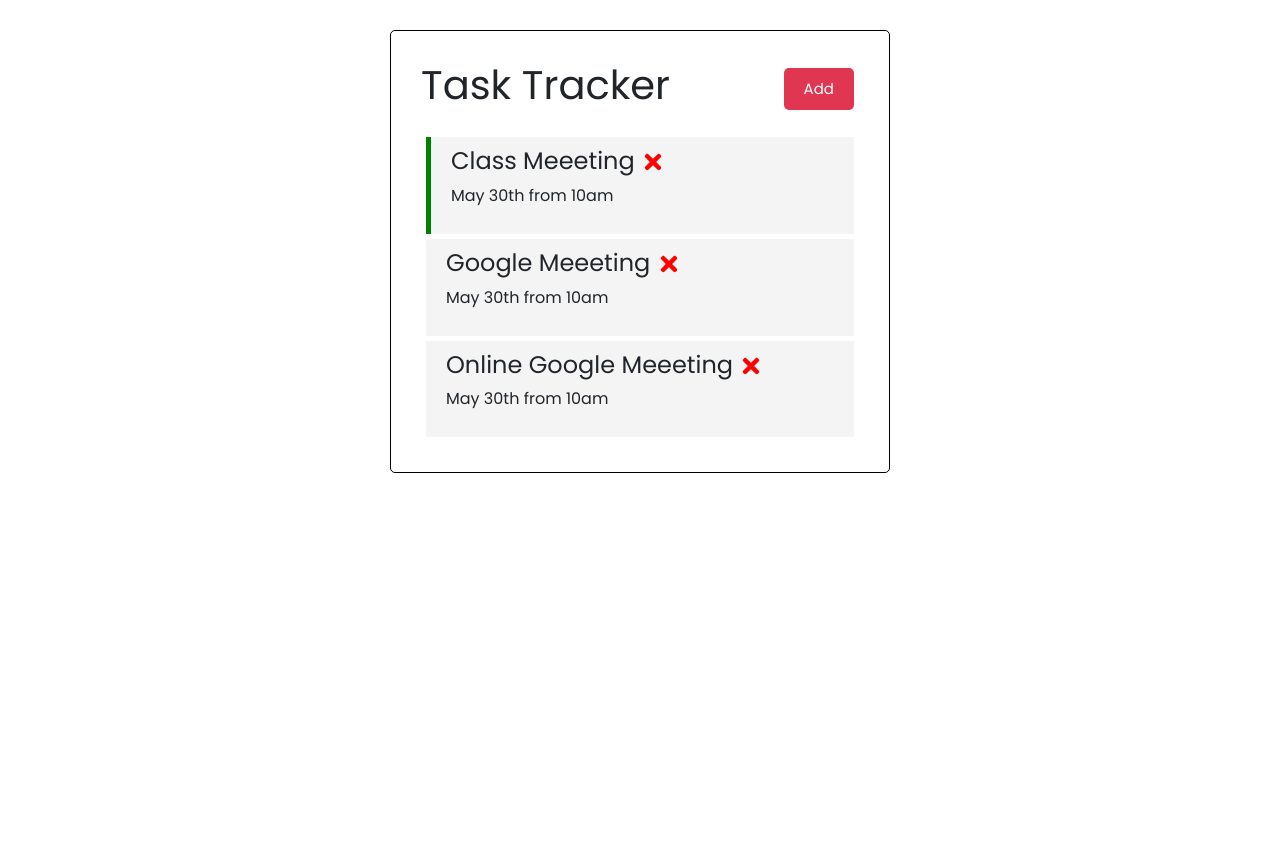
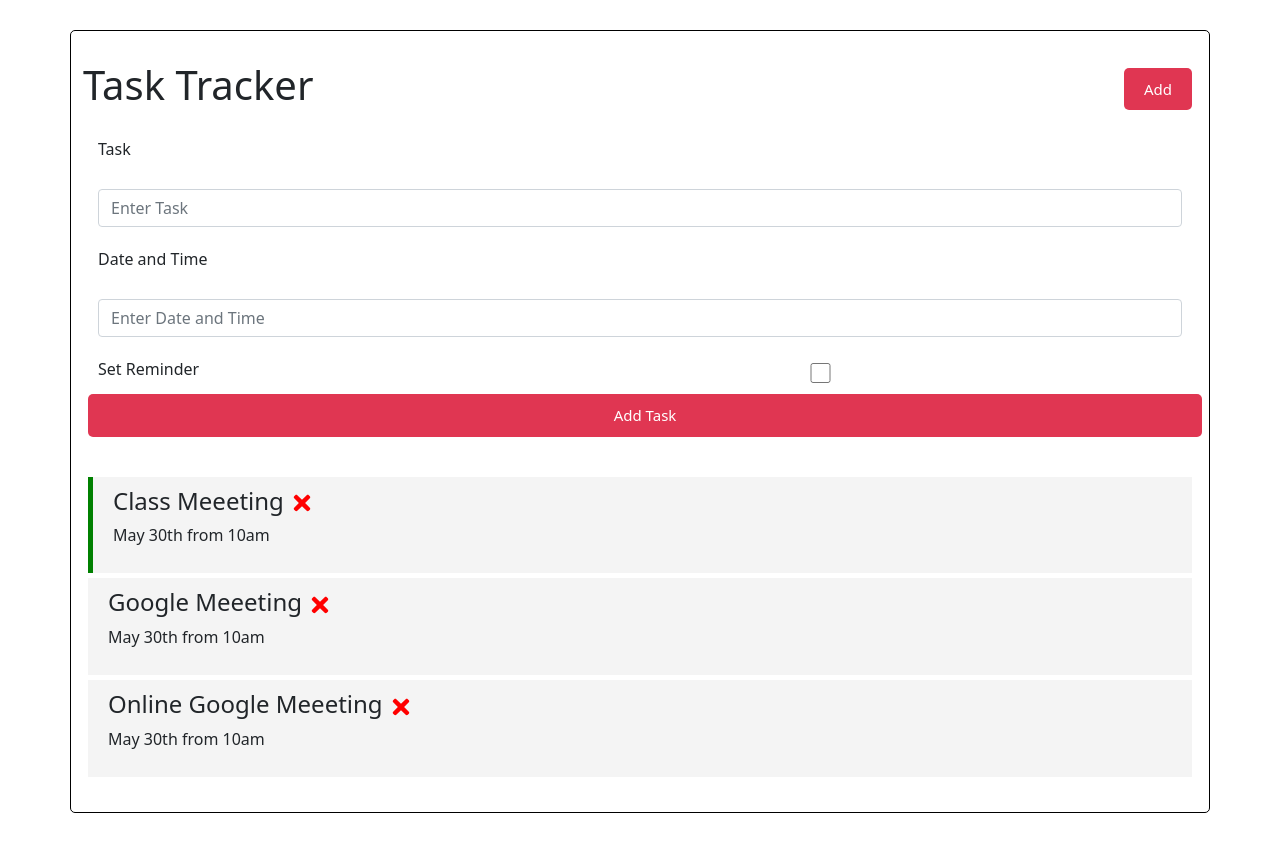
Before and after one commit to hellen-22/Task-tracker, a React (Create React App) app in the folder task-tracker-app/: page / in a window 1280 px wide. Before the commit the page ends 800 px from the top, so only its background shows below. Built offline with nearby package versions, Linux system fonts and the light colour scheme.

Commit message:
add task form

```diff
--- a/task-tracker-app/package.json
+++ b/task-tracker-app/package.json
@@ -6,7 +6,9 @@
     "@testing-library/jest-dom": "^5.16.4",
     "@testing-library/react": "^13.2.0",
     "@testing-library/user-event": "^13.5.0",
+    "bootstrap": "^5.1.3",
     "react": "^18.1.0",
+    "react-bootstrap": "^2.4.0",
     "react-dom": "^18.1.0",
     "react-icons": "^4.3.1",
     "react-scripts": "5.0.1",
--- a/task-tracker-app/src/App.js
+++ b/task-tracker-app/src/App.js
@@ -1,6 +1,7 @@
 import React, { useState } from "react";
 import Header from "./components/Header";
 import Tasks from "./components/Tasks";
+import AddTask from "./components/AddTask";
 
 function App() {
   const [tasks, setTasks] = useState([
@@ -33,8 +34,9 @@ function App() {
   }
 
   return (
-    <div className="App">
+    <div className="App" >
       <Header/>
+      <AddTask/>
       {tasks.length > 0 ? (<Tasks tasks={tasks} onDelete={deleteTask} onToggle={toggleReminder} />) : ( "No tasks available") }
 
     </div>
--- a/task-tracker-app/src/components/AddTask.js
+++ b/task-tracker-app/src/components/AddTask.js
@@ -0,0 +1,28 @@
+import React from 'react'
+import {Form, Col} from "react-bootstrap"
+
+function AddTask() {
+  return (
+    <form className='add-form'>
+      <Col>
+          <Form.Group >
+            <Form.Label>Task</Form.Label>
+            <Form.Control type="text" placeholder="Enter Task" />
+          </Form.Group>
+        </Col>
+        <Col>
+          <Form.Group>
+            <Form.Label>Date and Time</Form.Label>
+            <Form.Control type="text" placeholder="Enter Date and Time" />
+          </Form.Group>
+        </Col>
+      <Col className='form-control-check'>
+          <label>Set Reminder</label>
+          <input type="checkbox"/>
+      </Col>
+      <input className='btnn btnn-block' type="submit" value="Add Task"/>
+    </form>
+  )
+}
+
+export default AddTask
--- a/task-tracker-app/src/components/Header.js
+++ b/task-tracker-app/src/components/Header.js
@@ -4,9 +4,9 @@ import "./../css/style.css"
 function Header() {
   return (
     <div className="">
-      <div className="header">
+      <div className="headerr">
         <h1>Task Tracker</h1>
-        <button className="btn">Add</button>
+        <button className="btnn">Add</button>
       </div>
     </div>
   );
--- a/task-tracker-app/src/css/style.css
+++ b/task-tracker-app/src/css/style.css
@@ -20,14 +20,14 @@ body {
   border-radius: 5px;
 }
 
-.header {
+.headerr {
   display: flex;
   justify-content: space-between;
   align-items: center;
   margin-bottom: 20px;
 }
 
-.btn {
+.btnn {
   display: inline-block;
   background: rgb(224, 54, 82);
   color: #fff;
@@ -41,15 +41,15 @@ body {
   font-family: inherit;
 }
 
-.btn:focus {
+.btnn:focus {
   outline: none;
 }
 
-.btn:active {
+.btnn:active {
   transform: scale(0.98);
 }
 
-.btn-block {
+.btnn-block {
   display: block;
   width: 100%;
 }
--- a/task-tracker-app/src/index.js
+++ b/task-tracker-app/src/index.js
@@ -3,6 +3,7 @@ import ReactDOM from 'react-dom/client';
 import './index.css';
 import App from './App';
 import reportWebVitals from './reportWebVitals';
+import "bootstrap/dist/css/bootstrap.min.css";
 
 const root = ReactDOM.createRoot(document.getElementById('root'));
 root.render(
```
Also changed, not shown: 1 other file (tests, documents, lock files or other folders).
